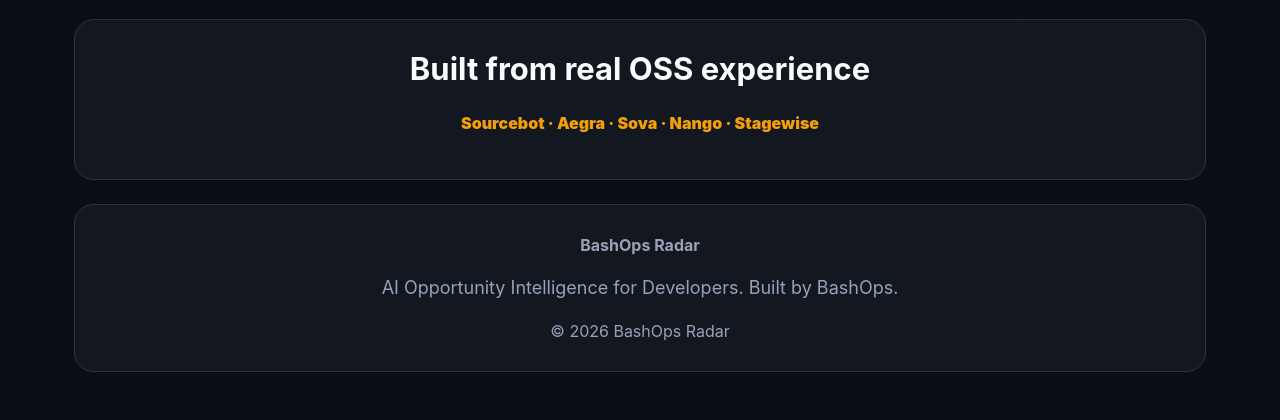
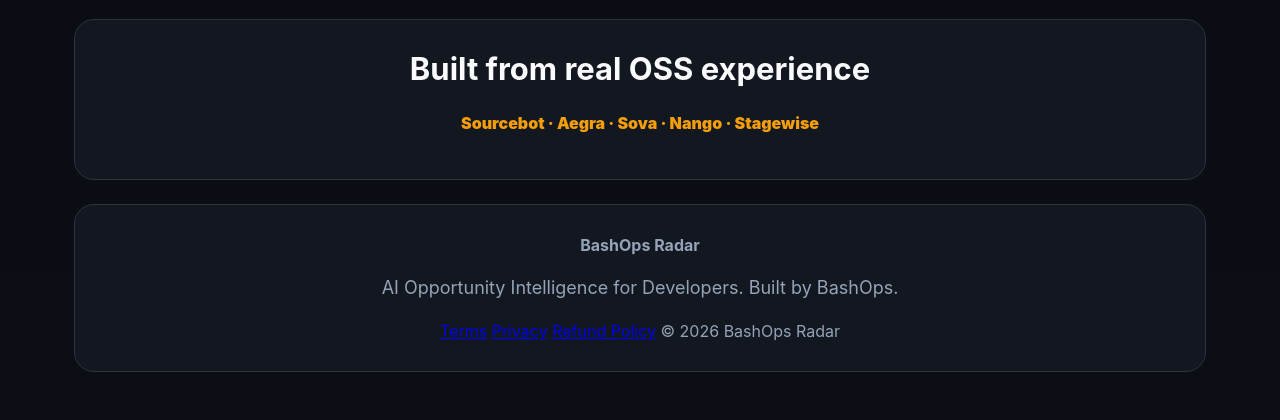
Before and after one commit to BashOpsDev/bashops-radar, a FastAPI app: page / in a window 1280 px wide. Shown: the part 2335-2755 px from the top of the page. Run offline with FastAPI, Linux system fonts and the light colour scheme.

Commit message:
Update index.html

```diff
--- a/templates/index.html
+++ b/templates/index.html
@@ -257,6 +257,9 @@
         <footer>
             <strong>BashOps Radar</strong>
             <p>AI Opportunity Intelligence for Developers. Built by BashOps.</p>
+            <a href="/terms">Terms</a>
+            <a href="/privacy">Privacy</a>
+            <a href="/refund">Refund Policy</a>
             <span>© 2026 BashOps Radar</span>
         </footer>
     </main>
```
